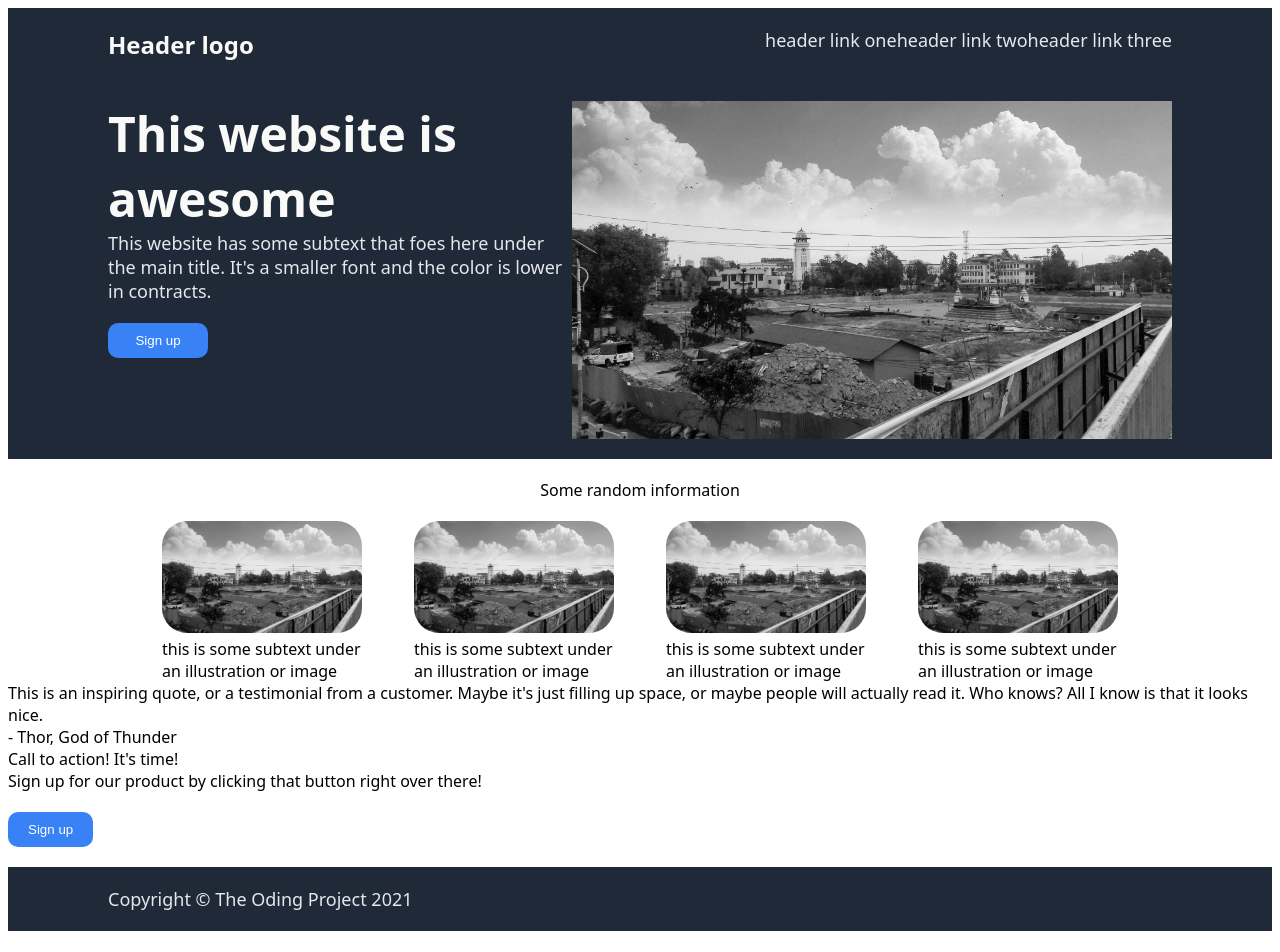
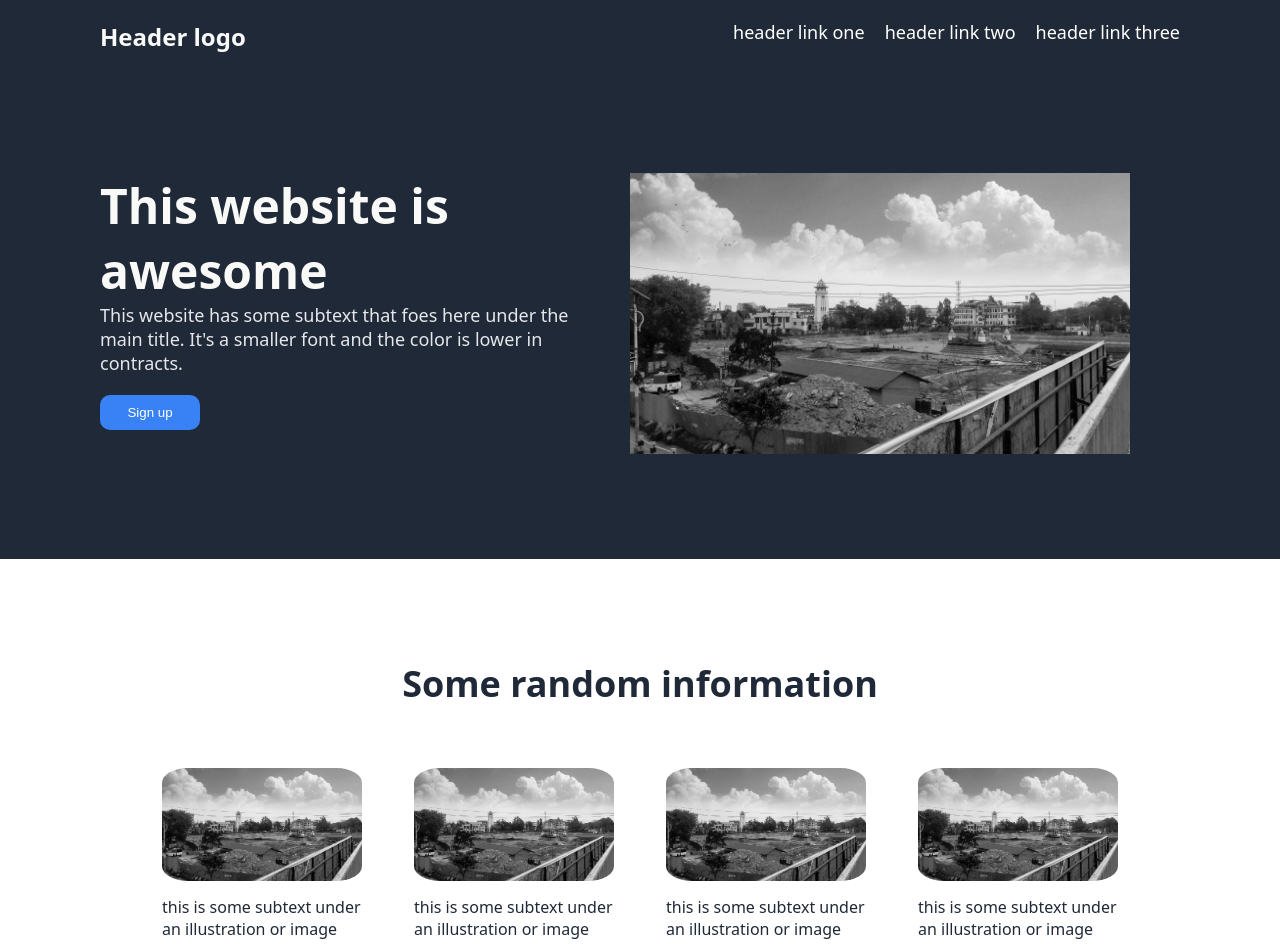
Before and after one commit to LuukvanHees/landing-page, a plain HTML site: page index.html in a window 1280 px wide. Shown: the top 952 px of the page. Drawn offline with Linux system fonts and the light colour scheme.

Commit message:
Add styling
Apply styling to HTML items to align with project requirements

```diff
--- a/index.html
+++ b/index.html
@@ -12,9 +12,9 @@
         <div class="logo"> Header logo </div>
         <div>
             <ul class="list-one">
-                <li> header link one </li>
-                <li> header link two </li>
-                <li> header link three </li>
+                <li><a href="https://www.youtube.com/watch?v=dQw4w9WgXcQ"> header link one </a></li>
+                <li><a href="https://www.youtube.com/watch?v=dQw4w9WgXcQ"> header link two </a> </li>
+                <li><a href="https://www.youtube.com/watch?v=dQw4w9WgXcQ"> header link three </a></li>
             </ul>
         </div>
     </div>
@@ -25,7 +25,7 @@
             <div class="text-one">
                     This website has some subtext that foes here under the main title. It's a smaller font and the color is lower in contracts.
             </div>
-            <button> Sign up </button>
+            <button class="button-one"><a href="https://www.youtube.com/watch?v=dQw4w9WgXcQ"> Sign up <a/></button>
         </div>
         <img class="big-image" src="town-square.jpg" alt="Black and white image of a town square">
      </div>
@@ -53,18 +53,20 @@
      </div>
     <!-- Container with quote (cursive text, top left) text and author name (bold text, bottom right)-->
      <div class="container-three">
-        <div> This is an inspiring quote, or a testimonial from a customer. Maybe it's just filling up space, or maybe people will actually read it. Who knows? All I know is that it looks nice. </div>
-        <div> - Thor, God of Thunder </div>
+        <div class="quote"> This is an inspiring quote, or a testimonial from a customer. Maybe it's just filling up space, or maybe people will actually read it. Who knows? All I know is that it looks nice. </div>
+        <div class="author"> - Thor, God of Thunder </div>
      </div>
     <!-- Container with bold text (top left), regular text (bottom left) and button (right)-->
      <div class="container-four">
-        <div class="heading-three"> Call to action! It's time! </div>
-        <div> Sign up for our product by clicking that button right over there! </div>
-        <button> Sign up </button>
+        <div class="text-two">
+            <div class="heading-three"> Call to action! It's time! </div>
+            <div> Sign up for our product by clicking that button right over there! </div>
+        </div>
+        <button class="button-two"><a href="https://www.youtube.com/watch?v=dQw4w9WgXcQ"> Sign up </a></button>
      </div>
     <!-- Footer copyright text -->
      <div class="footer">
-        Copyright © The Oding Project 2021
+        Copyright © The Odin Project 2021
      </div>
 
 </body>
--- a/styles.css
+++ b/styles.css
@@ -4,6 +4,7 @@
 body {
     display: flex;
     flex-direction: column;
+    margin: 0;
 }
 
 div {
@@ -17,26 +18,18 @@ ul {
     padding: 0;
 }
 
-button {
-    max-width: 100px;
-    padding: 10px 20px;
-    margin: 20px 0;
-    color: white;
-    background-color: #3882F6;
-    border-radius: 10px;
-    border: none;
-}
+
 
 /* Multi-class styling */
 
 .header, .container-one, .footer {
     background-color: #1F2937;
-    padding: 20px 100px;
 }
 
 .list-one, .text-one, .footer {
     color: #E5E7EB;
     font-size: 18px;
+    gap: 20px;
 }
 
 /* Single-class styling */
@@ -45,6 +38,8 @@ button {
 .header {
     display: flex;
     justify-content: space-between;
+    margin: 0;
+    padding: 20px 100px;
 }
 
 .logo {
@@ -56,12 +51,14 @@ button {
 /* Container one */
 .container-one {
     display: flex;
-    justify-content: center;
+    justify-content: space-between;
+    padding: 100px;
 }
 
 .box-one {
     display: flex;
     flex-direction: column;
+    width: 500px;
 }
 
 .heading-one {
@@ -71,19 +68,42 @@ button {
 }
 
 .big-image {
-    width: 600px;
+    width: 500px;
+    padding: 0px 50px;
+}
+
+.button-one {
+    max-width: 100px;
+    padding: 10px 20px;
+    margin: 20px 0;
+    color: white;
+    background-color: #3882F6;
+    border-radius: 10px;
+    border: none;
+    text-decoration: none;
 }
 
 /* Container two */
+.container-two {
+    display: flex;
+    flex-direction: column;
+    margin-top: 50px;
+    margin-bottom: 150px;
+    color: #1F2937;
+}
+
 .heading-two {
     display: flex;
     justify-content: center;
-    padding: 20px;
+    font-size: 36px;
+    font-weight: 900;
+    padding: 50px;
 }
 
 .mini-containers {
     display: flex;
     justify-content: center;
+    flex-wrap: wrap;
     gap: 52px;
 }
 
@@ -94,10 +114,79 @@ button {
 .small-image {
     width: 200px;
     border-radius: 25px;
+    padding: 10px 0px;
 }
 
 /* Container three */
+.container-three {
+    display: flex;
+    flex-direction: column;
+    background-color: #E5E7EB;
+    padding: 200px 300px;
+    gap: 20px;
+    color: #1F2937;
+}
+
+.quote {
+    font-size: 36px;
+    font-style: italic;
+    font-weight: light;
+}
+
+.author {
+    display: flex;
+    justify-content: flex-end;
+    font-weight: bold;
+}
 
 /* Container four */
+.container-four {
+    display: flex;
+    justify-content: space-between;
+    align-items: center;
+    margin: 100px 300px;
+    border-radius: 10px;
+    background-color: #3882F6;
+    padding: 20px 100px;
+    gap: 50px;
+    color: white;
+}
+
+.text-two {
+    display: flex;
+    flex-direction: column;
+    gap: 5px;
+}
+
+.heading-three {
+    font-weight: bold;
+    font-size: 24px;
+}
+
+.button-two {
+    max-width: 100px;
+    padding: 10px 20px;
+    margin: 20px 0;
+    color: white;
+    background-color: #3882F6;
+    border-radius: 10px;
+    border: 1px;
+    border-style: solid;
+    border-color: white;
+    text-wrap: nowrap;
+    font-size: medium;
+}
 
 /* Footer */
+.footer {
+    display: flex;
+    justify-content: center;
+    font-size: small;
+    padding: 20px 100px;
+}
+
+a {
+    text-decoration: none;
+    color: white;
+    margin: 0px;
+}
```
